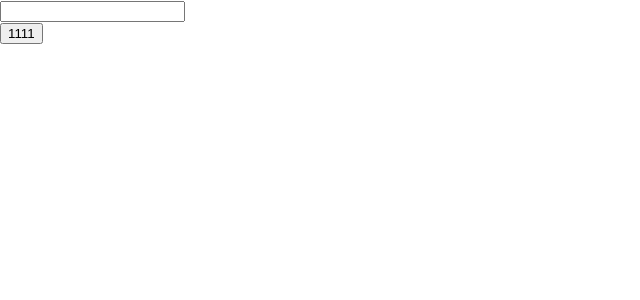
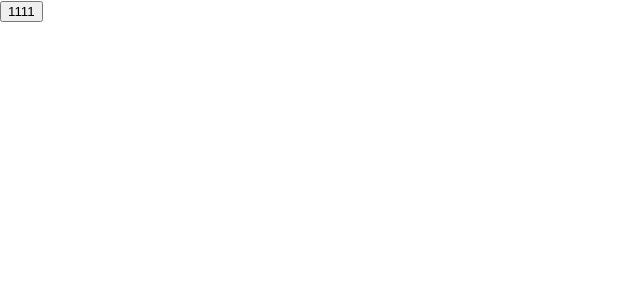
Before and after one commit to lipengzhenshuai/reactLearn, a React (Create React App) app: page / in a window 1280 px wide. Shown: the top 300 px of the page, without its empty margins (0-640 px from the left). Built offline with nearby package versions, Linux system fonts and the light colour scheme.

Commit message:
add:增加typescript支持

```diff
--- a/package.json
+++ b/package.json
@@ -12,7 +12,8 @@
     "react-router-dom": "^5.2.0",
     "react-scripts": "3.4.1",
     "redux": "^4.0.5",
-    "redux-thunk": "^2.3.0"
+    "redux-thunk": "^2.3.0",
+    "typescript": "^4.3.2"
   },
   "scripts": {
     "start": "react-scripts start",
--- a/src/pages/hook/1.tsx
+++ b/src/pages/hook/1.tsx
@@ -9,12 +9,14 @@
     const inputElement = useRef();
 
     const handleFocusInput = () => {
+        //  @ts-ignore
         inputElement?.current.focus();
+        //  @ts-ignore
         console.log(inputElement?.current.value);
     }
 
     return (<div>
-        <input ref={inputElement} ></input><br/>
+        {/* <input ref={inputElement} ></input><br/> */}
         <button onClick={handleFocusInput}>1111</button>
     </div>);
 };
--- /dev/null
+++ b/src/react-app-env.d.ts
@@ -0,0 +1 @@
+/// <reference types="react-scripts" />
```
Also changed, not shown: tsconfig.json (added, +25 -0 lines), 1 other file (tests, documents, lock files or other folders).
